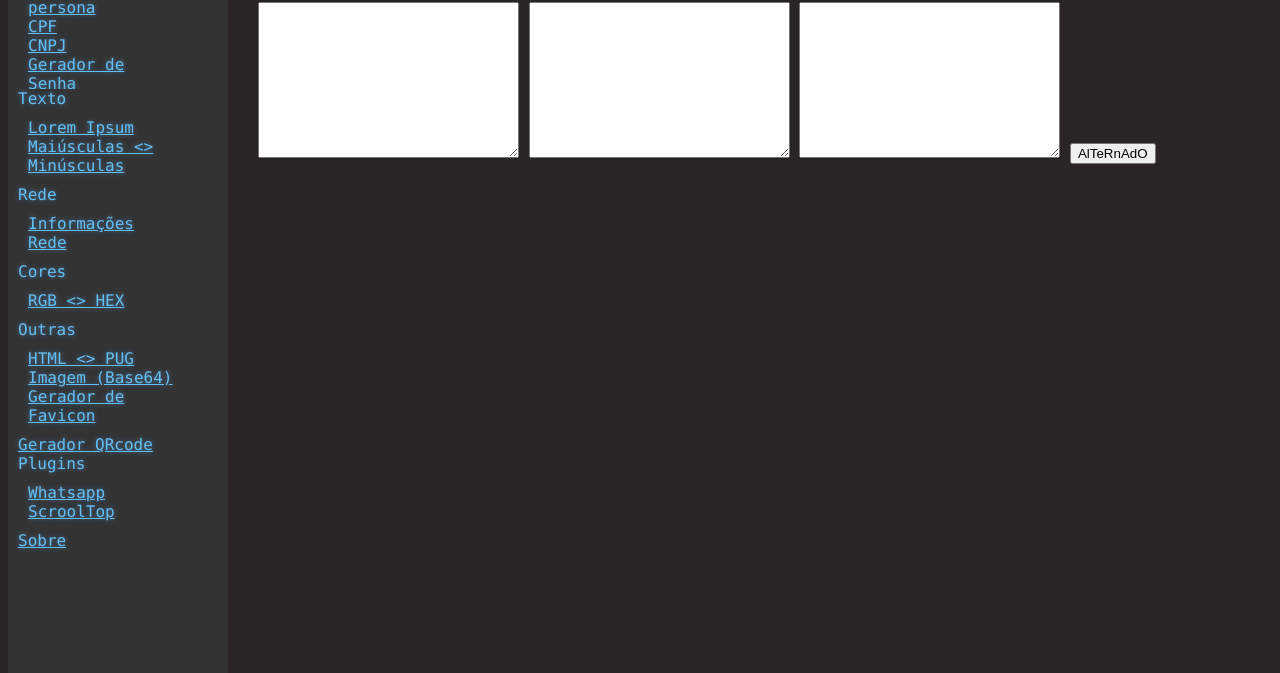
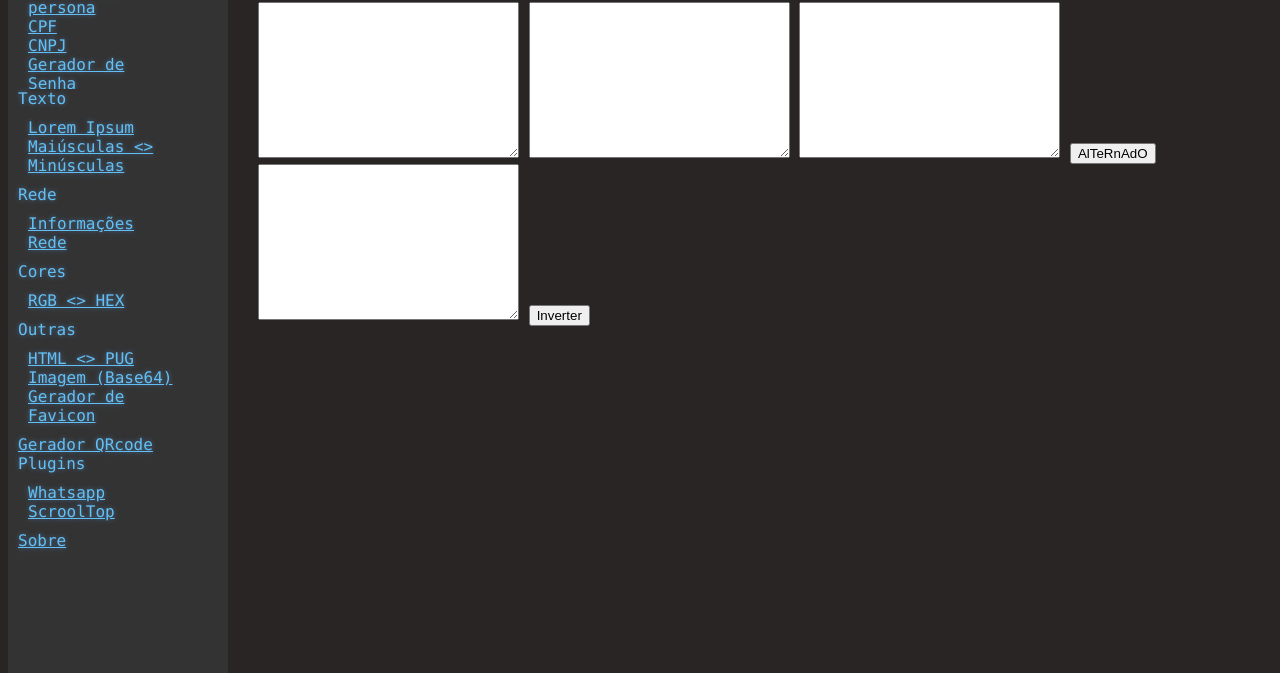
Before and after one commit to walternascimentobarroso/wtools, a website: page src/upperandlower.pug in a window 1280 px wide. Both pictures are taken after a click on the button "AlTeRnAdO". Shown: the part 127-800 px from the top of the page. Drawn offline with nearby package versions, Linux system fonts and the light colour scheme; files that its build step writes are made by us from their sources.

Commit message:
[ADJUST] reverse string

```diff
--- a/src/js/index.js
+++ b/src/js/index.js
@@ -2,8 +2,10 @@ document.addEventListener("DOMContentLoaded", function () {
     "use strict";
     let $textarea_lower = document.querySelector('textarea[name="lower"]'),
         $textarea_upper = document.querySelector('textarea[name="upper"]'),
-        $textarea_others = document.querySelector('textarea[name="others"]'),
-        $button_AlTeRnAdO = document.querySelector('button[name="alternate"]');
+        $textarea_alternate = document.querySelector('textarea[name="alternate"]'),
+        $button_alternate = document.querySelector('button[name="alternate"]'),
+        $textarea_reverse = document.querySelector('textarea[name="reverse"]'),
+        $button_reverse = document.querySelector('button[name="reverse"]');
 
     $textarea_lower.oninput = () => {
         $textarea_upper.value = $textarea_lower.value.toUpperCase();
@@ -15,14 +17,19 @@ document.addEventListener("DOMContentLoaded", function () {
         $textarea_upper.value = $textarea_lower.value.toUpperCase();
     };
 
-    $button_AlTeRnAdO.onclick = () => {
+    $button_alternate.onclick = () => {
         let text = $textarea_lower.value.toLowerCase();
         text = text.split('');
         for (let i = 0; i < text.length; i = i + 2) {
             text[i] = text[i].toUpperCase();
         }
         text = text.join('');
-        $textarea_others.value = text;
+        $textarea_alternate.value = text;
     };
 
+    $button_reverse.onclick = () => {
+        let text = $textarea_lower.value;
+        text = text.split('').reverse().join('');
+        $textarea_reverse.value = text;
+    };
 });
--- a/src/upperandlower.pug
+++ b/src/upperandlower.pug
@@ -6,9 +6,12 @@ block content
     form
         textarea(name="lower", cols="30", rows="10")
         textarea(name="upper", cols="30", rows="10")
-        textarea(name="others", cols="30", rows="10")
 
+        textarea(name="alternate", cols="30", rows="10")
         button(name="alternate", type="button") AlTeRnAdO
+
+        textarea(name="reverse", cols="30", rows="10")
+        button(name="reverse", type="button") Inverter
 
 block scripts
     script(src="js/index.js")
```
